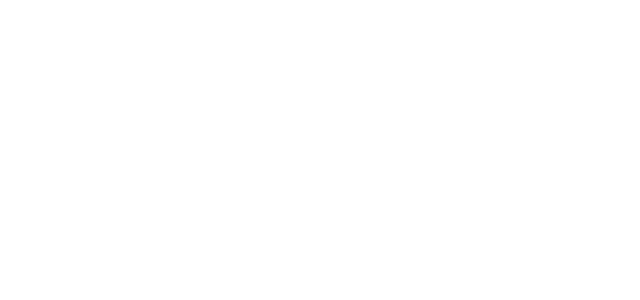
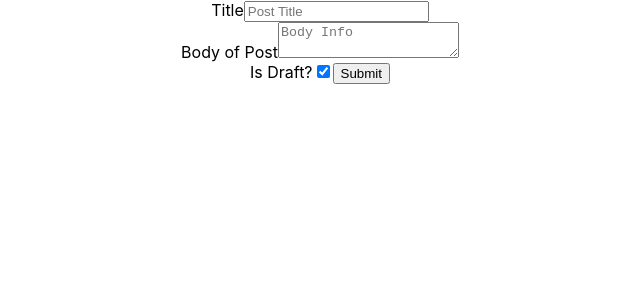
Before and after one commit to 100devs/course-tracker, a React (Create React App) app in the folder packages/client/: page /createPost in a window 1280 px wide. Shown: the top 300 px of the page, without its empty margins (320-960 px from the left). Built offline with nearby package versions, Linux system fonts and the light colour scheme; no server answers.

Commit message:
deleted response var from authRoutes causing push error

```diff
--- a/packages/client/src/App.js
+++ b/packages/client/src/App.js
@@ -1,8 +1,22 @@
 import "./App.css";
 import React from "react";
 import { BrowserRouter as Router, Switch, Route, Link } from "react-router-dom";
+import CreatePost from "./CreatePost";
+
 function App() {
-  return <div className="App"></div>;
+  return (
+    <div className="App">
+      <Router>
+        <div className="content">
+          <Switch>
+            <Route path="/createPost">
+              <CreatePost />
+            </Route>
+          </Switch>
+        </div>
+      </Router>
+    </div>
+  );
 }
 
 export default App;
--- a/packages/client/src/AdminPostCreation.js
+++ b/packages/client/src/CreatePost.js
@@ -8,7 +8,7 @@
 // })
 const backend = process.env.REACT_APP_BACKEND;
 const endpoint = `${backend}/api/createPost`;
-function AdminPostCreation() {
+function CreatePost() {
   const [title, setTitle] = useState("");
   const [body, setBody] = useState("");
   const [isDraft, setIsDraft] = useState(true);
@@ -79,4 +79,4 @@
   );
 }
 
-export default AdminPostCreation;
+export default CreatePost;
```
Also changed, not shown: 1 other file (tests, documents, lock files or other folders).
